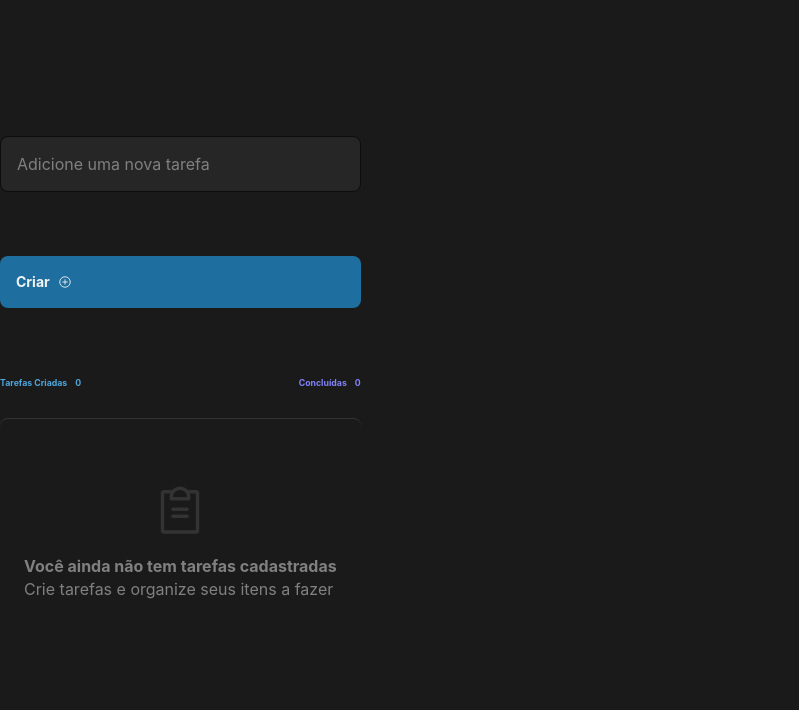
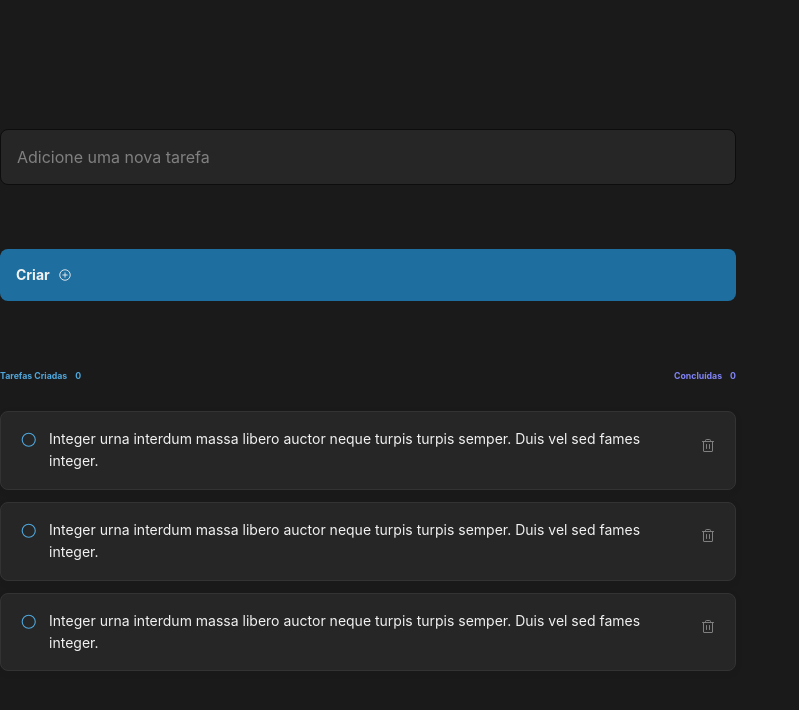
Before and after one commit to ryanadriel/todo-list, a React (Vite) app: page / in a window 1280 px wide. Shown: the top 710 px of the page, without its empty margins (0-799 px from the left). Built offline with nearby package versions, Linux system fonts and the light colour scheme.

Commit message:
feat: implements task component correct

```diff
--- a/src/App.module.css
+++ b/src/App.module.css
@@ -7,8 +7,14 @@
   gap: 6.4rem;
 }
 
-.tasks {
+.task {
   display: flex;
   flex-direction: column;
   gap: 2.4rem;
 }
+
+.list {
+  display: flex;
+  flex-direction: column;
+  gap: 1.2rem;
+}
--- a/src/App.tsx
+++ b/src/App.tsx
@@ -2,7 +2,8 @@
 import styles from './App.module.css'
 import { NewTask } from './components/NewTask'
 import { Info } from './components/Info'
-import { Empty } from './components/Empty'
+// import { Empty } from './components/Empty'
+import { Task } from './components/Task'
 
 
 function App() {
@@ -13,9 +14,14 @@
         <NewTask />
 
         <main>
-          <div className={styles.tasks}>
+          <div className={styles.task}>
             <Info />
-            <Empty />
+
+            <div className={styles.list}>
+              <Task />
+              <Task />
+              <Task />
+            </div>
           </div>
         </main>
       </div>
--- /dev/null
+++ b/src/components/Task.module.css
@@ -0,0 +1,94 @@
+.task {
+  display: flex;
+  padding: 1.6rem;
+  gap: 1.2rem;
+
+  color: var(--gray-100);
+  font-size: 1.4rem;
+
+  border-radius: 8px;
+  border: 1px solid var(--gray-400);
+  background: var(--gray-500);
+  box-shadow: 0px 2px 8px 0px rgba(0, 0, 0, 0.06);
+}
+
+.task label {
+  position: relative;
+
+  display: flex;
+  gap: 1.2rem;
+}
+
+.task label input {
+  opacity: 0;
+
+  width: 1.7455rem;
+  height: 1.7455rem;
+
+  margin-top: 0.3273rem;
+  margin-left: 0.3273rem;
+}
+
+.task label div {
+  position: absolute;
+
+  top: 0rem;
+  left: 0rem;
+
+  width: 2.4rem;
+  height: 2.4rem;
+
+  display: flex;
+  justify-content: center;
+  align-items: center;
+
+  cursor: pointer;
+}
+
+.task label div svg {
+  width: 1.7455rem;
+  height: 1.7455rem;
+
+  transition: fill 0.1s;
+}
+
+.circle {
+  color: var(--blue);
+  fill: transparent;
+
+  &:hover {
+    fill: var(--blue-dark);
+  }
+}
+
+.checkCircle {
+  fill: var(--purple-dark);
+
+  &:hover {
+    fill: var(--purple);
+  }
+}
+
+.task button {
+  background: transparent;
+  border: 0;
+  color: var(--gray-300);
+  cursor: pointer;
+  line-height: 0;
+  border-radius: 4px;
+
+  width: 2.4rem;
+  height: 2.4rem;
+
+  transition: background-color 0.1s, color 0.1s;
+
+  &:hover {
+    background: var(--gray-400);
+    color: var(--danger);
+  }
+}
+
+.completed {
+  color: var(--gray-300);
+  text-decoration: line-through;
+}
--- /dev/null
+++ b/src/components/Task.tsx
@@ -0,0 +1,35 @@
+import styles from './Task.module.css'
+import { useState } from 'react';
+import { CheckCircle, Circle, Trash } from 'phosphor-react';
+
+export function Task(){
+
+  const [isChecked, setIsChecked] = useState(false);
+
+  const toggleCheckbox = () => {
+    setIsChecked(!isChecked);
+  }
+
+  return(
+    <div className={styles.task}>
+      <label className={isChecked ? styles.checked : 'teste'}>
+      <input type='checkbox' checked={isChecked} onChange={toggleCheckbox} />
+
+      <div>
+        {
+          isChecked ?
+          <CheckCircle weight='fill' className={styles.checkCircle} /> :
+          <Circle weight='duotone' className={styles.circle} />
+        }
+      </div>
+
+      Integer urna interdum massa libero auctor neque turpis turpis semper. Duis vel sed fames integer.
+
+      </label>
+
+      <button title='Deletar tarefa'>
+        <Trash />
+      </button>
+    </div>
+  )
+}
--- a/src/components/Tasks.module.css
+++ /dev/null
@@ -1,32 +0,0 @@
-.tasks {
-  display: flex;
-  flex-direction: column;
-  gap: 2.4rem;
-}
-
-.info {
-  display: flex;
-  justify-content: space-between;
-}
-
-.info div {
-  display: flex;
-  gap: 8px;
-
-  font-size: 1.4rem;
-}
-
-.info div span {
-  padding: 2px 8px;
-
-  border-radius: 999px;
-  background: var(--gray-400);
-}
-
-.created strong {
-  color: var(--blue);
-}
-
-.done strong {
-  color: var(--purple);
-}
```
Also changed, not shown: src/components/Tasks.tsx (deleted, +0 -22 lines).
